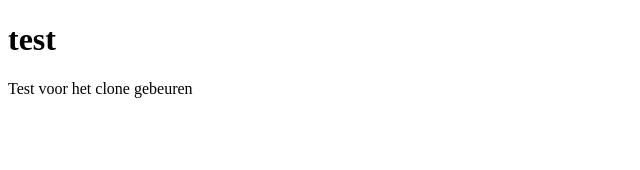
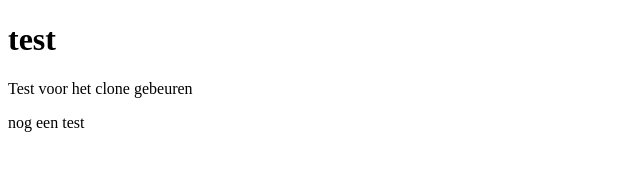
Before and after one commit to Edwinkate/salesforcedevelopment, a plain HTML site: page html/index.html in a window 1280 px wide. Shown: the full height of the page, 0-640 px from the left. Drawn offline with Linux system fonts and the light colour scheme.

Commit message:
p toegevoegd

```diff
--- a/html/index.html
+++ b/html/index.html
@@ -13,6 +13,7 @@
     <h1>test</h1>
 
     <p>Test voor het clone gebeuren</p>
+    <p>nog een test</p>
 
 
 </body>
```
